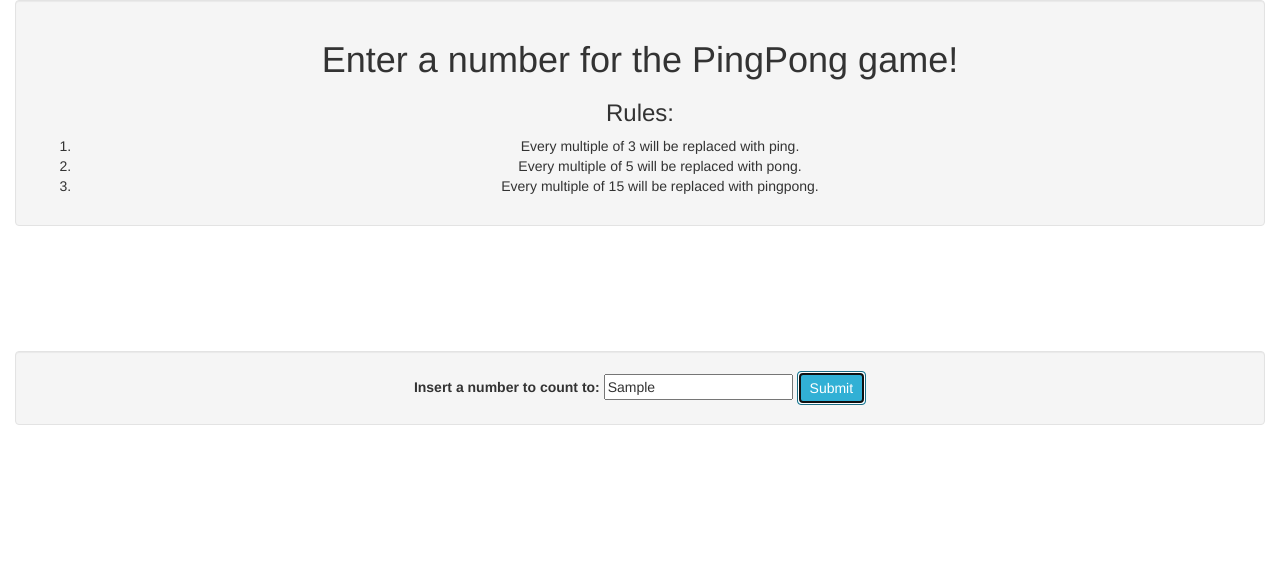
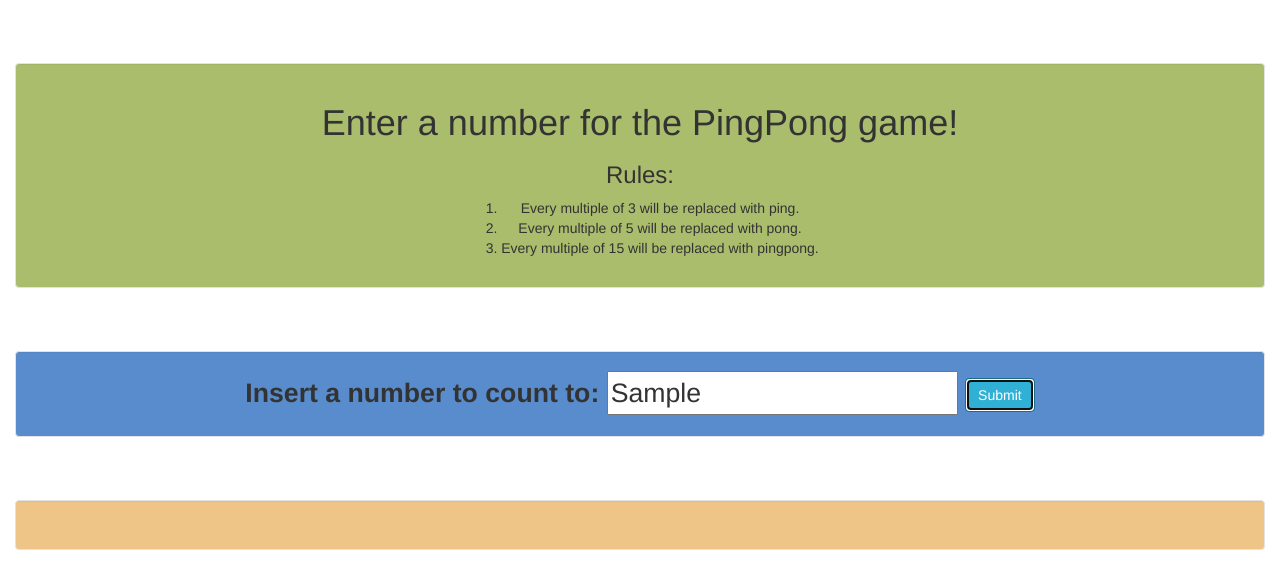
Before and after one commit to LorenGlenn/pingpong, a plain HTML site: page index.html in a window 1280 px wide. Both pictures are taken after typing "Sample" into the empty fields and a click on the button "Submit". Drawn offline with nearby package versions, Linux system fonts and the light colour scheme.

Commit message:
finish styling the page

```diff
--- a/css/styles.css
+++ b/css/styles.css
@@ -6,6 +6,23 @@
   display: none;
 }
 
+#header {
+  margin-top: 5%;
+  background-color: #aabd6d;
+}
+
 #form-div{
-  margin-top: 10%;
+  margin-top: 5%;
+  background-color: #588ccd;
+  font-size: 20pt;
 }
+
+#answer-section {
+  font-size: 14pt;
+  margin-top: 5%;
+  background-color: #eec587;
+}
+
+ol {
+  display: inline-block;
+}
--- a/index.html
+++ b/index.html
@@ -28,7 +28,7 @@
 
       </form>
       <div>
-        <div id="answer-section">
+        <div id="answer-section" class="well">
           <p id="answer"></p>
         </div>
       </div>
```
